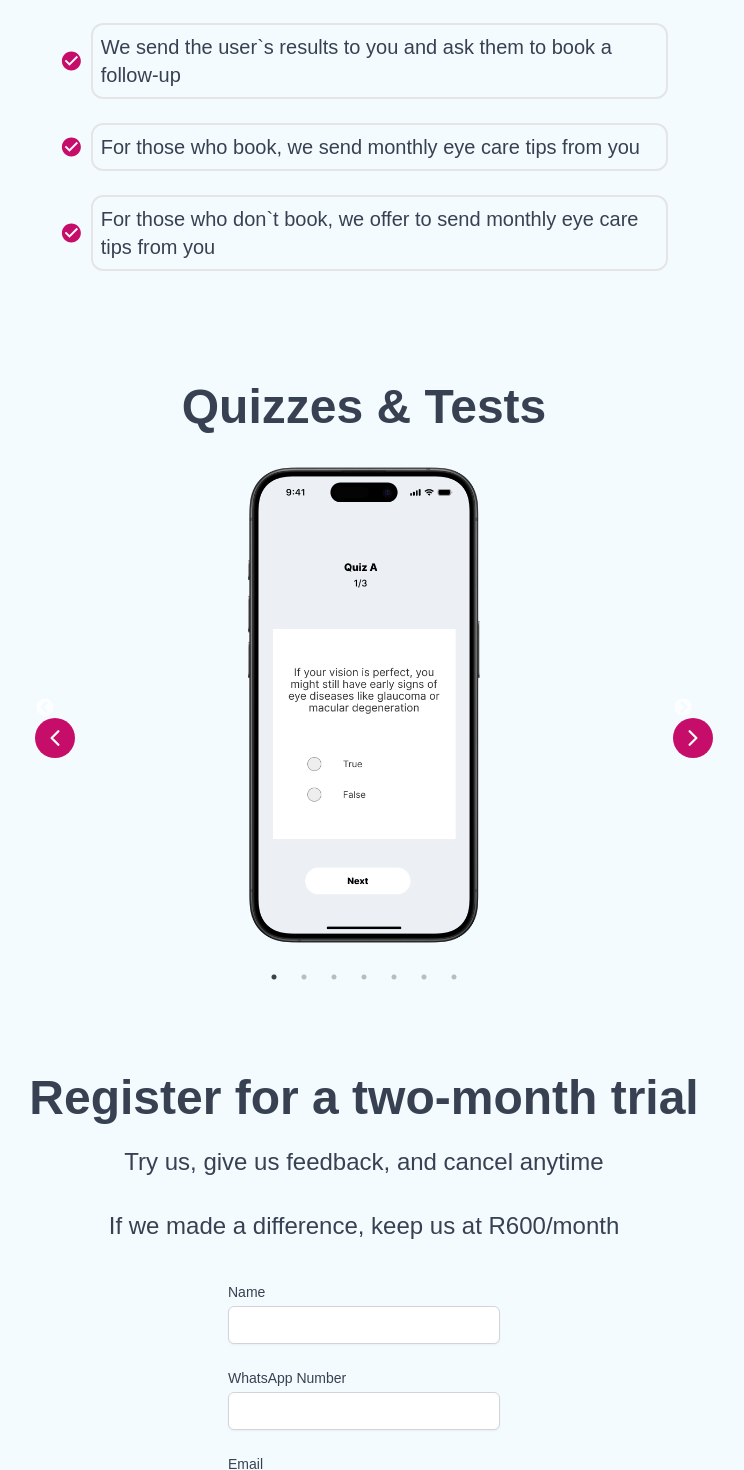
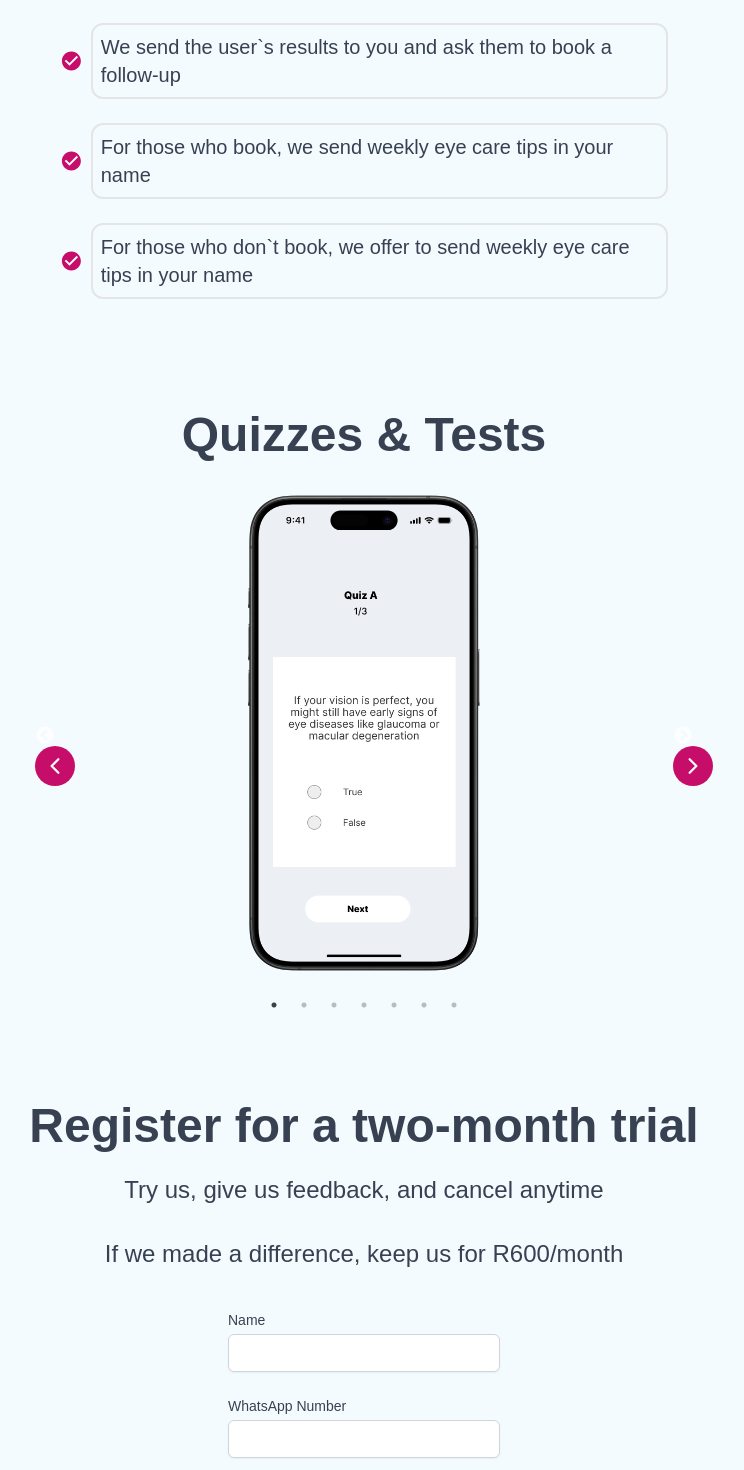
Before and after one commit to MankweAI/eyescreen, a Next.js app: page / in a window 1280 px wide. Shown: the part 955-2425 px from the top of the page, without its empty margins (276-1020 px from the left). Built offline with nearby package versions, Linux system fonts and the light colour scheme.

Commit message:
Your commit message describing the changes

```diff
--- a/src/app/page.js
+++ b/src/app/page.js
@@ -97,7 +97,7 @@ export default function Home() {
                 />
                 <div className="flex justify-center items-center bg-transparent w-full gap-2 p-2 border-2 rounded-xl">
                   <p className="text-sm sm:text-base md:text-lg lg:text-xl text-start text-gray-700 font-medium whitespace-pre-line w-full">
-                    For those who book, we send monthly eye care tips from you
+                    For those who book, we send weekly eye care tips in your name
                   </p>
                 </div>
               </div>
@@ -108,8 +108,8 @@ export default function Home() {
                 />
                 <div className="flex justify-center items-center bg-transparent w-full gap-2 p-2 border-2 rounded-xl">
                   <p className="text-sm sm:text-base md:text-lg lg:text-xl text-start text-gray-700 font-medium whitespace-pre-line w-full">
-                    For those who don`t book, we offer to send monthly eye care
-                    tips from you
+                    For those who don`t book, we offer to send weekly eye care
+                    tips in your name
                   </p>
                 </div>
               </div>
@@ -131,7 +131,7 @@ export default function Home() {
               Try us, give us feedback, and cancel anytime
               <br />
               <br />
-              If we made a difference, keep us at R600/month
+              If we made a difference, keep us for R600/month
             </p>
             <BasicForm />
           </section>
```
